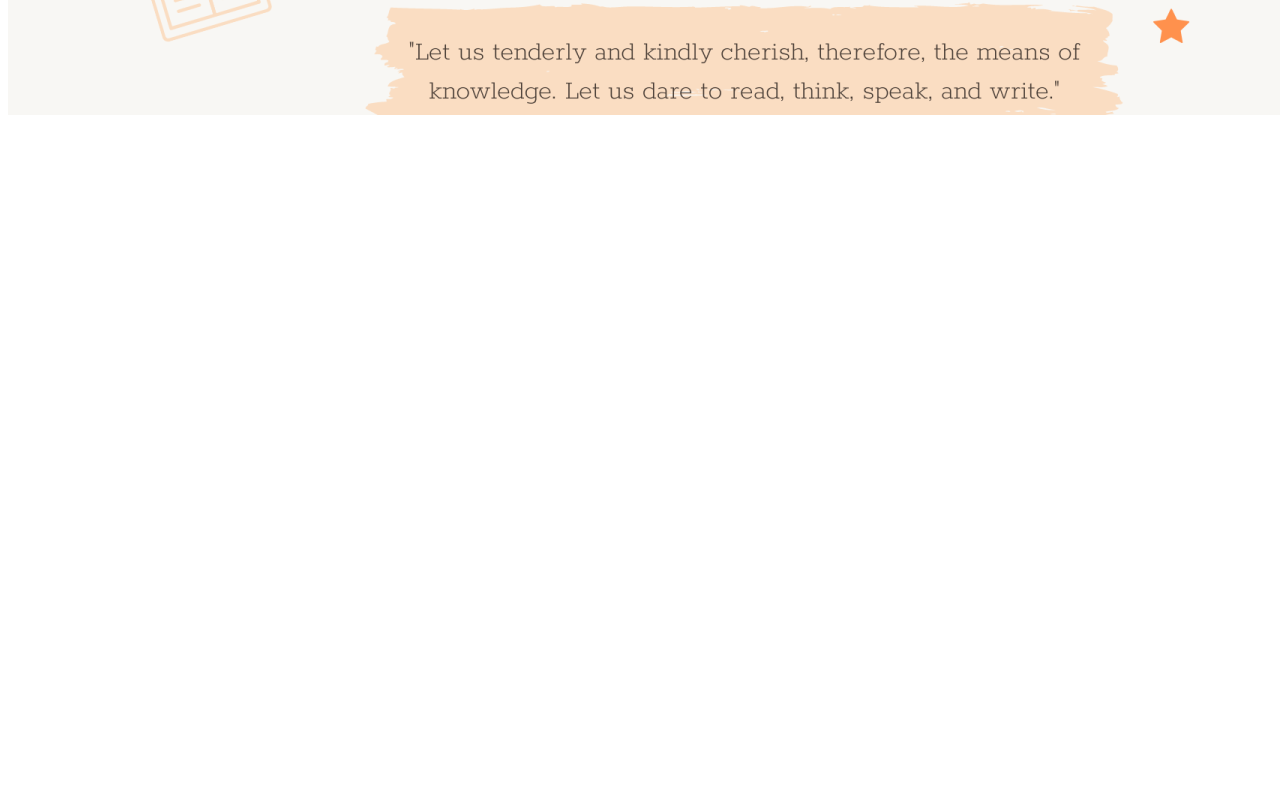
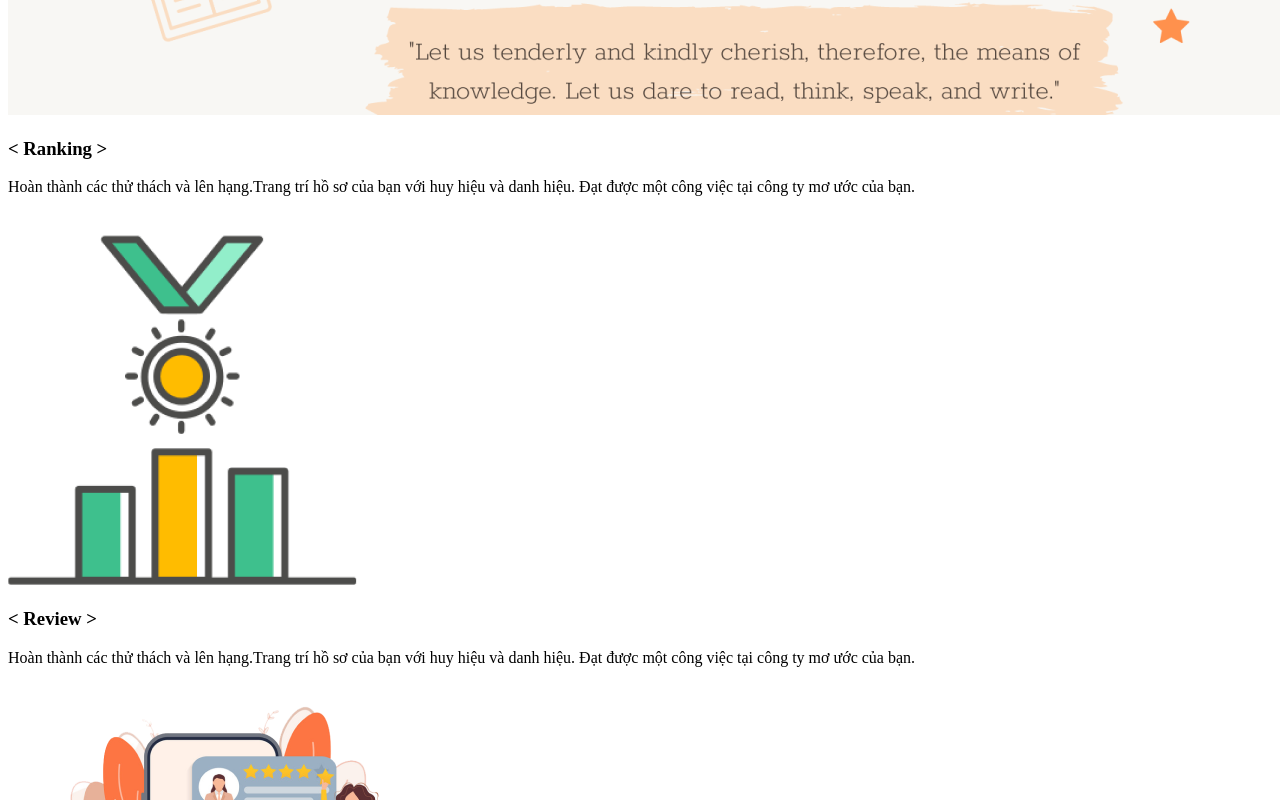
Before and after one commit to TanKaka123/I2SE-Frontend-individual, a React (Create React App) app: page / in a window 1280 px wide. Shown: the part 460-1260 px from the top of the page. Before the commit the page ends 800 px from the top, so only its background shows below. Built offline with nearby package versions, Linux system fonts and the light colour scheme.

Commit message:
ui about- home page

```diff
--- /dev/null
+++ b/src/pages/home/about.js
@@ -0,0 +1,36 @@
+import React from 'react';
+
+const about = () => {
+    return (
+        <div class="flex flex-col px-40">
+           { [
+                ['< Ranking >',
+                 "Hoàn thành các thử thách và lên hạng.Trang trí hồ sơ của bạn với huy hiệu và danh hiệu. Đạt được một công việc tại công ty mơ ước của bạn.",
+                 require('../../assets/Home/ranking.png')
+                ]
+                 ,
+                 ['< Review >',
+                 "Hoàn thành các thử thách và lên hạng.Trang trí hồ sơ của bạn với huy hiệu và danh hiệu. Đạt được một công việc tại công ty mơ ước của bạn.",
+                 require('../../assets/Home/review.png')
+                ]
+                 ,
+                 ['< Newfeed >',
+                 "Hoàn thành các thử thách và lên hạng.Trang trí hồ sơ của bạn với huy hiệu và danh hiệu. Đạt được một công việc tại công ty mơ ước của bạn.",
+                 require('../../assets/Home/newfeed.png')
+                ]
+           ].map(([title,desc,url],index)=>{
+                return(
+                    <div className={(index===1 ? " flex  flex-row-reverse items-center" : "flex  items-center")}>
+                        <div class="max-w-xl ">
+                            <h3 class="text-3xl font-bold">{title}</h3>
+                            <p class="font-inter text-xl mt-5">{desc}</p>
+                        </div>
+                        <img alt="Thumbnail" src={url} class="m-auto " />
+                    </div>
+                )
+            })}
+        </div>
+    );
+};
+
+export default about;
--- a/src/pages/home/home.js
+++ b/src/pages/home/home.js
@@ -1,9 +1,10 @@
 import React from 'react';
-
+import About from './about';
 const home = () => {
     return (
         <div>
              <img alt="Thumbnail" src={require("../../assets/banner_home.png")} class="w-screen h-96" />
+             <About/>
         </div>
     );
 };
```
